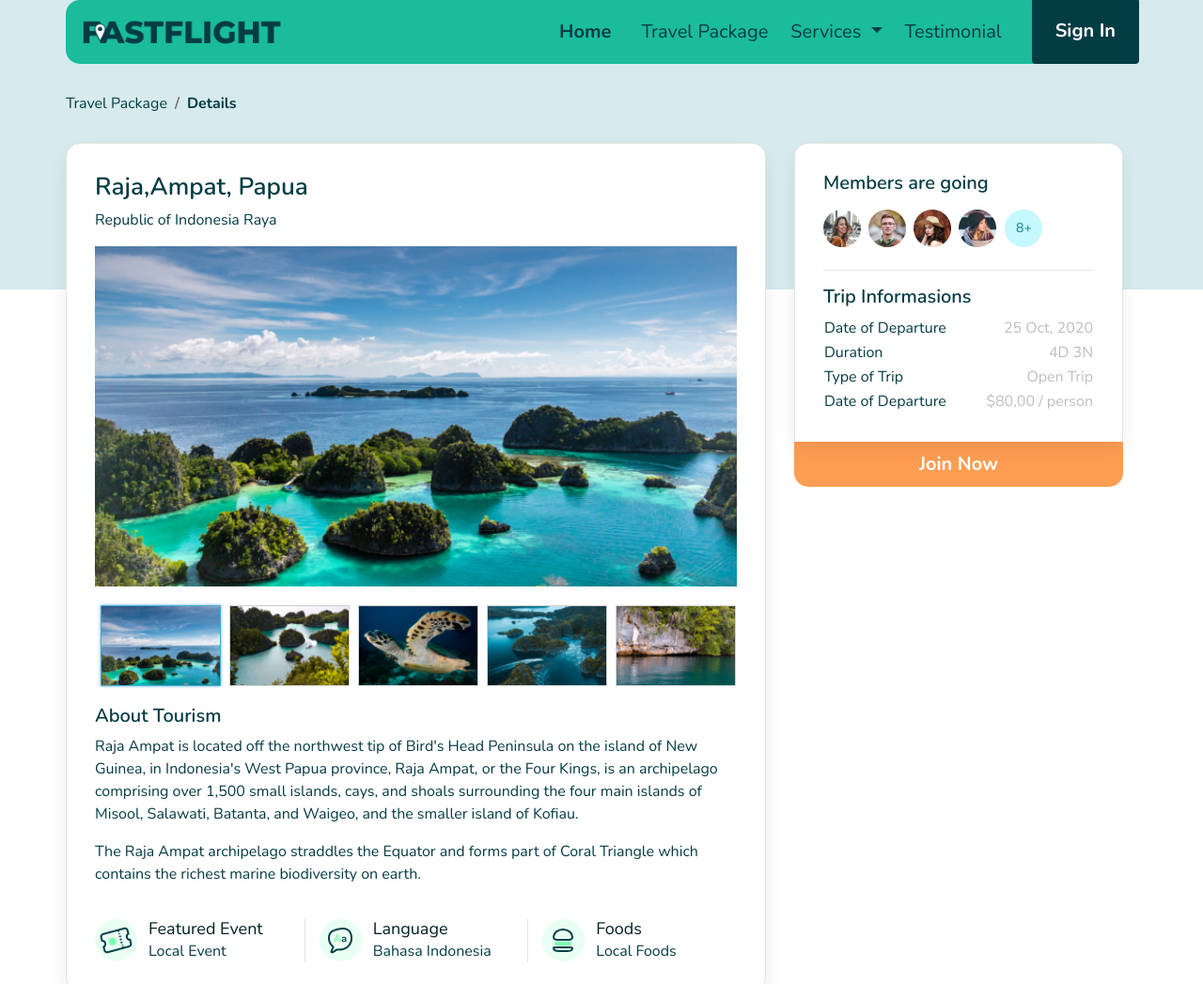
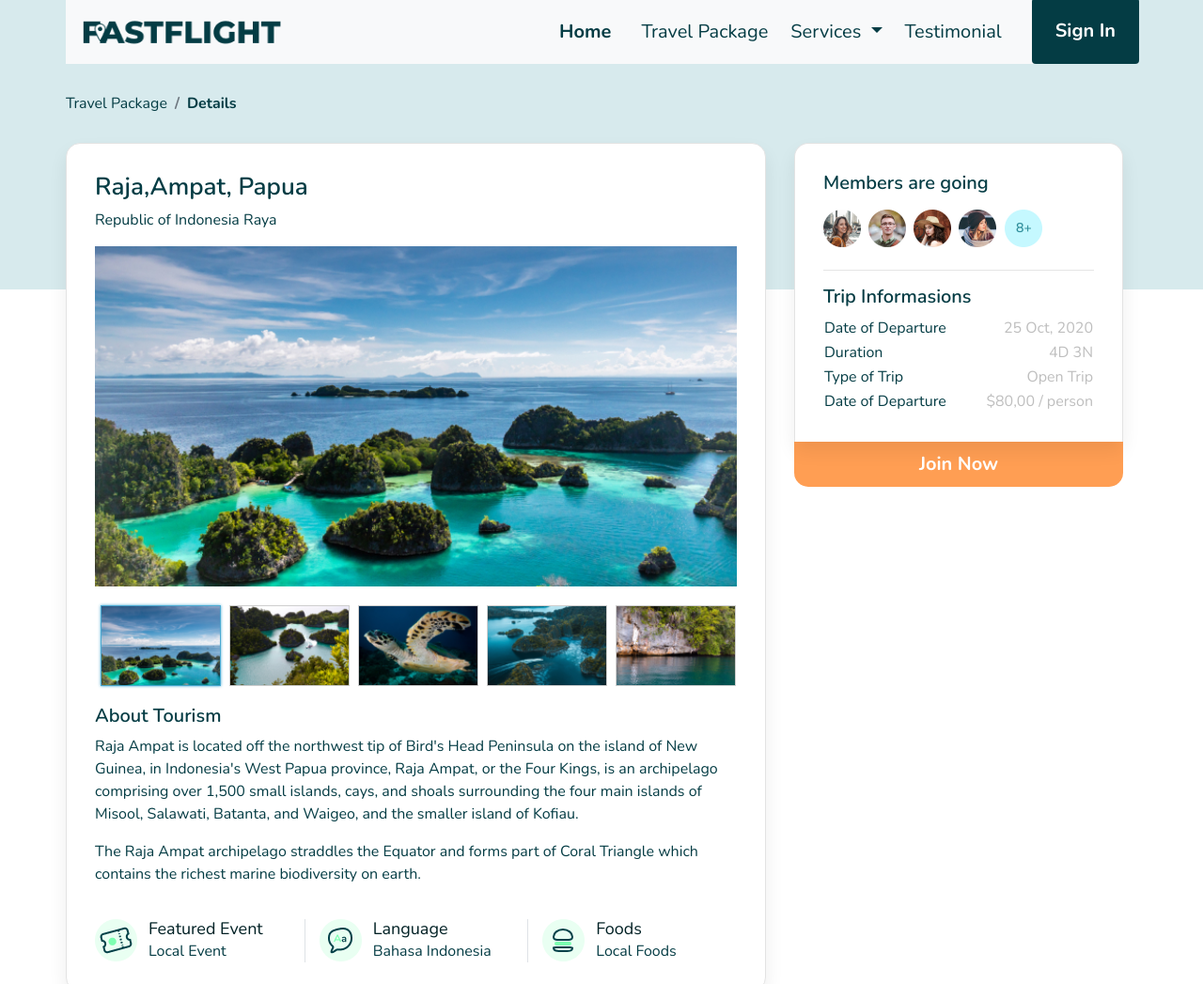
Before and after one commit to bayudewan/bayudewan.github.io, a plain HTML site: page details.html in a window 1280 px wide. Shown: the top 1047 px of the page at 94% size. Drawn offline with nearby package versions, Linux system fonts and the light colour scheme; a web font is replaced by a local one.

Commit message:
hapus .nav

```diff
--- a/styles/main.scss
+++ b/styles/main.scss
@@ -25,11 +25,6 @@ body {
 
         }
     }
-}
-
-.nav {
-    background: #1ABC9C !important;
-    border-radius: 15px;
 }
 
 .btn-navbar-right {
```
Also changed, not shown: styles/main.css, 1 other file.
